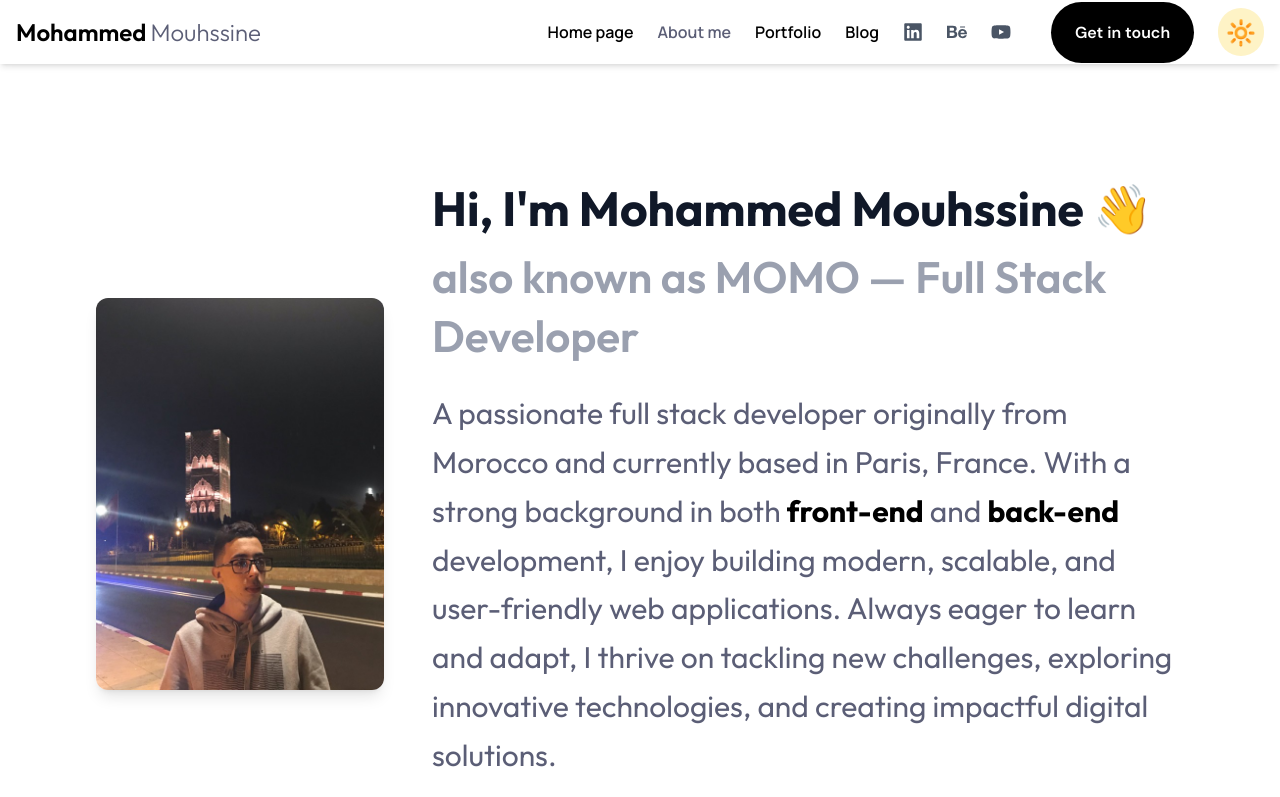
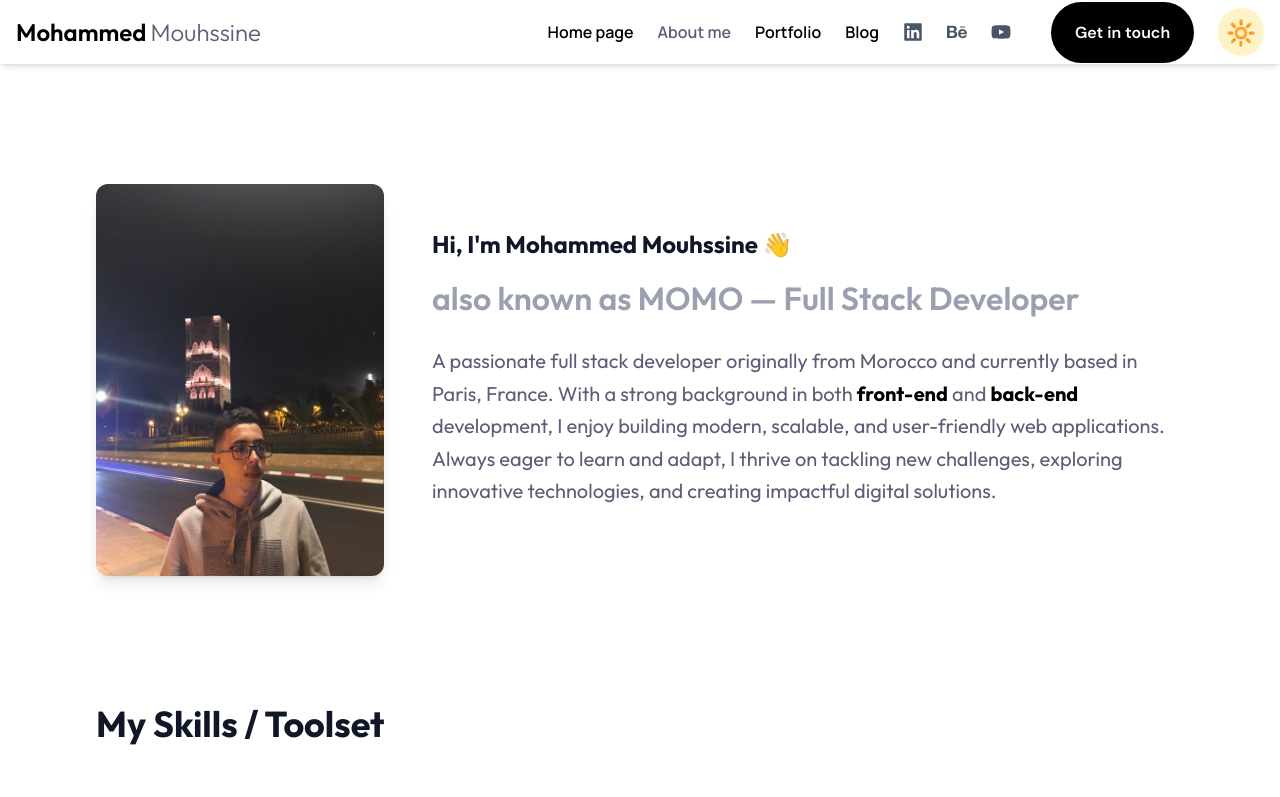
Before and after one commit to Andamlaka/personal-portfolio, a React (Vite) app in the folder portfolio/: page /about in a window 1280 px wide. Shown: the top 797 px of the page. Built offline with nearby package versions, Linux system fonts and the light colour scheme.

Commit message:
updating

```diff
--- a/portfolio/src/components/AboutHero.jsx
+++ b/portfolio/src/components/AboutHero.jsx
@@ -23,13 +23,13 @@ export default function AboutHero() {
           transition={{ duration: 0.6, ease: "easeOut" }}
           className="text-gray-900 dark:text-gray-200 flex-1 text-center lg:text-left"
         >
-          <h1 className="text-3xl sm:text-4xl md:text-5xl font-bold mb-4">
+          <h1 className="text-xl sm:text-2xl font-bold mb-4">
             Hi, I'm Mohammed Mouhssine 👋
           </h1>
-          <h2 className="text-xl sm:text-2xl md:text-[44px] font-semibold text-heading dark:text-gray-400 mb-6">
+          <h2 className="text-lg sm:text-xl md:text-[32px] font-semibold text-heading dark:text-gray-400 mb-6">
             also known as MOMO — Full Stack Developer
           </h2>
-          <p className="text-base sm:text-[30px] leading-relaxed text-secondary dark:text-gray-300 mb-6">
+          <p className="text-base sm:text-[20px] leading-relaxed text-secondary dark:text-gray-300 mb-6">
             A passionate full stack developer originally from Morocco and currently based in Paris,
             France. With a strong background in both{" "}
             <span className="font-bold text-black dark:text-white">front-end</span> and{" "}
```
